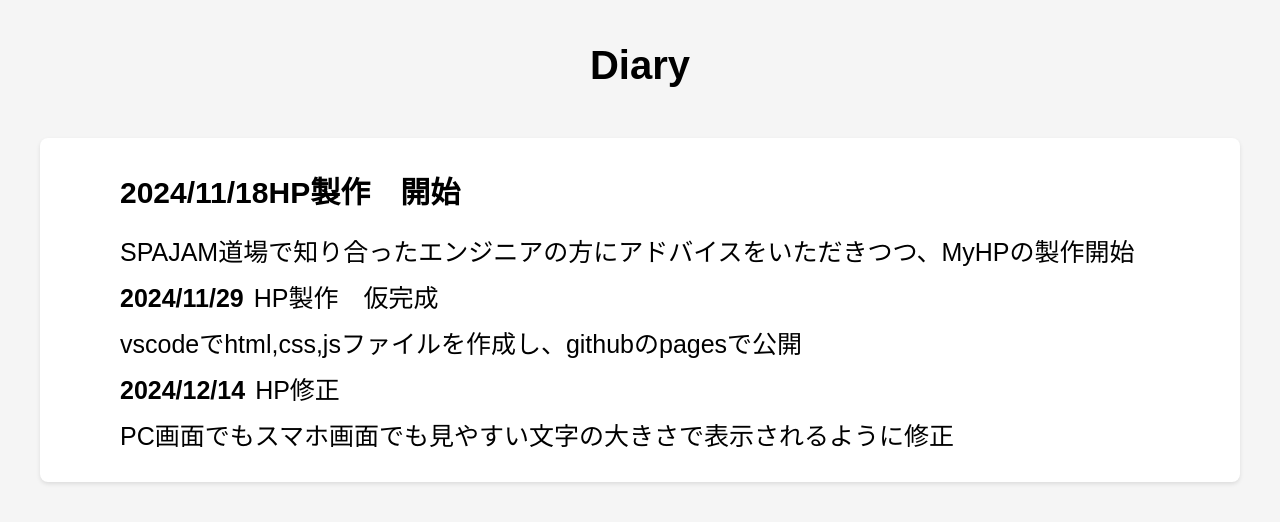
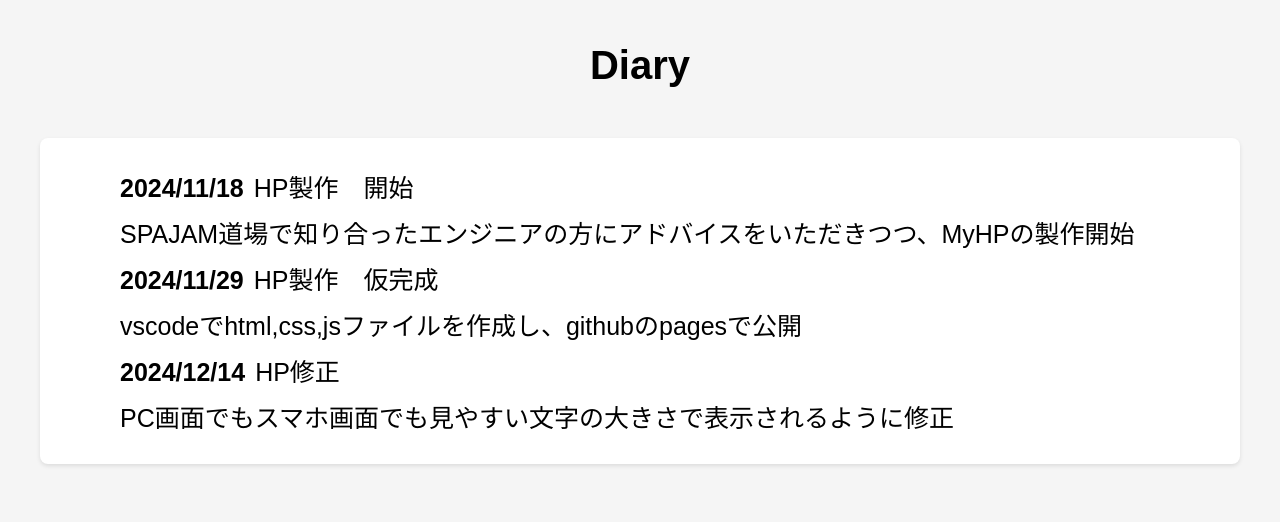
Before and after one commit to SolaIntegral/mypage2.github.io, a plain HTML site: page p3.html in a window 1280 px wide. Shown: the part 92-614 px from the top of the page. Drawn offline with nearby package versions, Linux system fonts and the light colour scheme.

Commit message:
Update p3.html

```diff
--- a/p3.html
+++ b/p3.html
@@ -16,7 +16,7 @@
 
     <div class="blue-box" style="background-color: #fff;">
         <ul style="color: black;">
-            <h2 style="color: black;"><strong>2024/11/18</strong>HP製作　開始</h2>
+            <li><strong>2024/11/18</strong>HP製作　開始</li>
             <li>SPAJAM道場で知り合ったエンジニアの方にアドバイスをいただきつつ、MyHPの製作開始</li>
             <li><strong>2024/11/29</strong>HP製作　仮完成</li>
             <li>vscodeでhtml,css,jsファイルを作成し、githubのpagesで公開</li>
```
